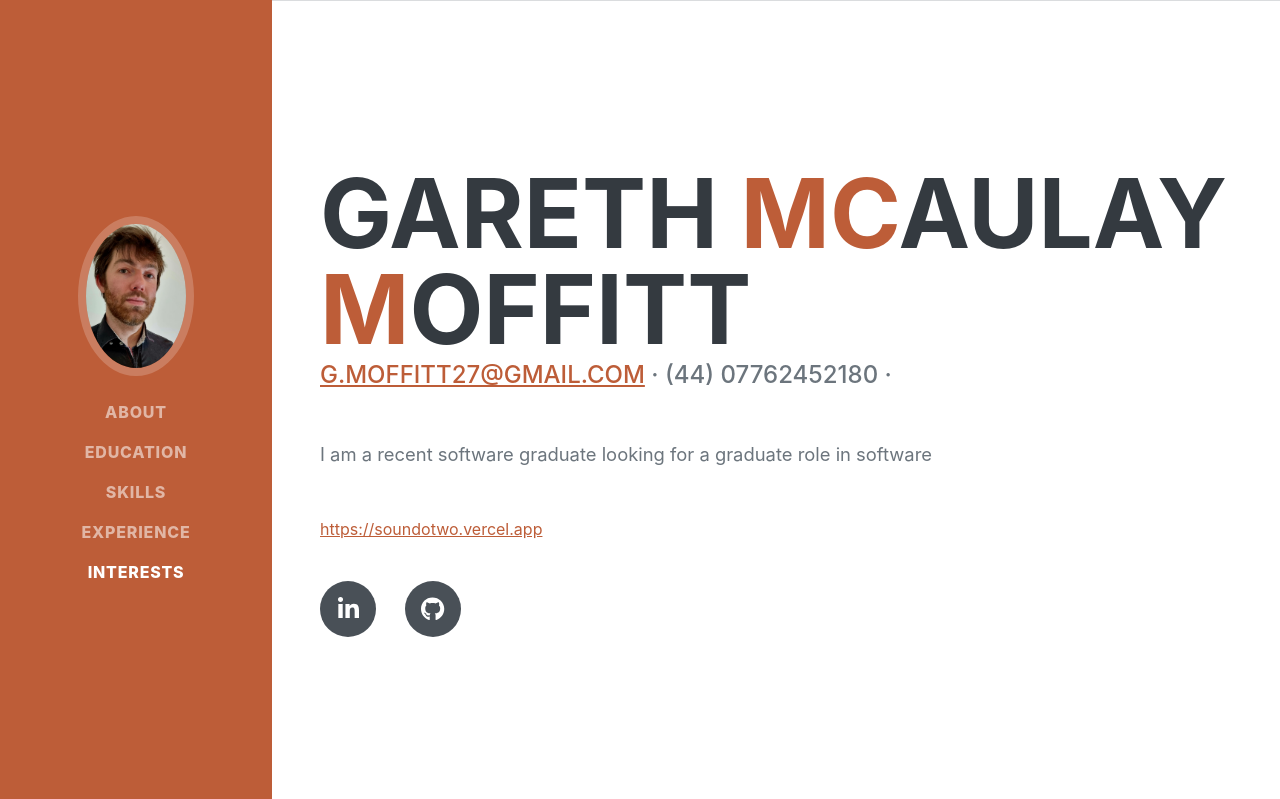
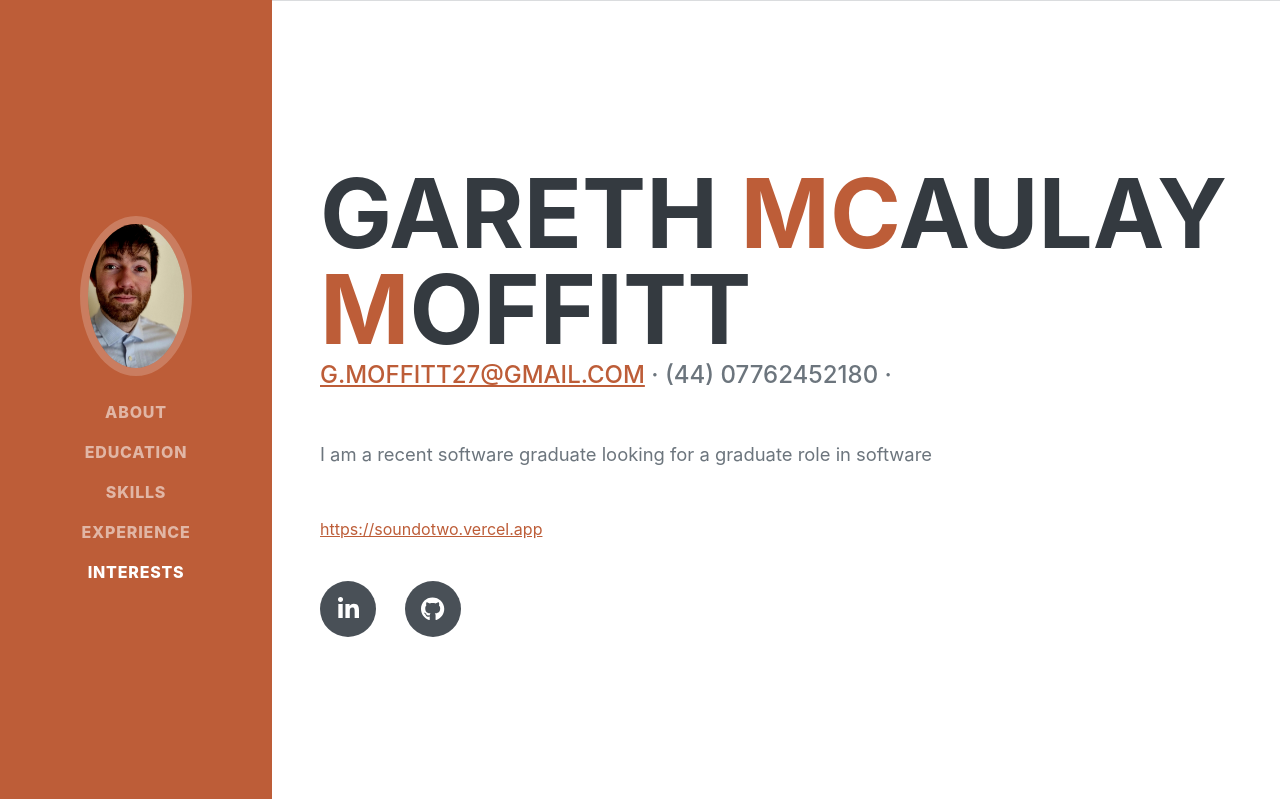
Before and after one commit to garethmcm/portfolio-app, a Django app: page / in a window 1280 px wide. Shown: the top 799 px of the page. Run offline with Django 4.2, Linux system fonts and the light colour scheme; some libraries are stand-ins or nearby versions; some web fonts are replaced.

Commit message:
changed profile pic

```diff
--- a/dj_ango_project/dj_ango_app/templates/navigation.html
+++ b/dj_ango_project/dj_ango_app/templates/navigation.html
@@ -1,7 +1,7 @@
 <nav class="navbar navbar-expand-lg navbar-dark bg-primary fixed-top" id="sideNav">
     <a class="navbar-brand js-scroll-trigger" href="#page-top">
         <span class="d-block d-lg-none">Gareth McAulay Moffitt</span>
-        <span class="d-none d-lg-block"><img class="img-fluid img-profile rounded-circle mx-auto mb-2" src="/static/images/profile.jpg" alt="..." /></span>
+        <span class="d-none d-lg-block"><img class="img-fluid img-profile rounded-circle mx-auto mb-2" src="/static/images/IMG_1698.jpg" alt="..." /></span>
     </a>
     <button class="navbar-toggler" type="button" data-bs-toggle="collapse" data-bs-target="#navbarResponsive" aria-controls="navbarResponsive" aria-expanded="false" aria-label="Toggle navigation"><span class="navbar-toggler-icon"></span></button>
     <div class="collapse navbar-collapse" id="navbarResponsive">
```
Also changed, not shown: dj_ango_project/static/images/IMG_1698.JPG (added), 1 other file.
